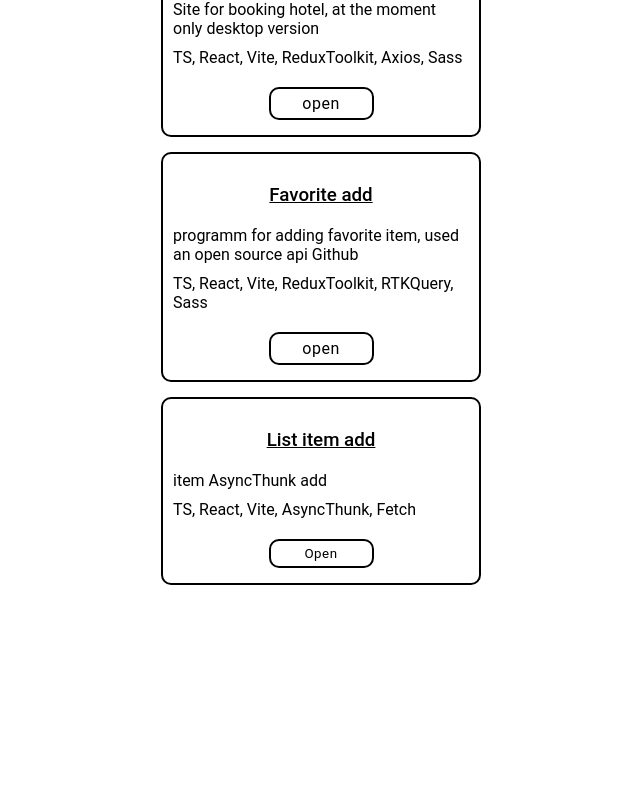
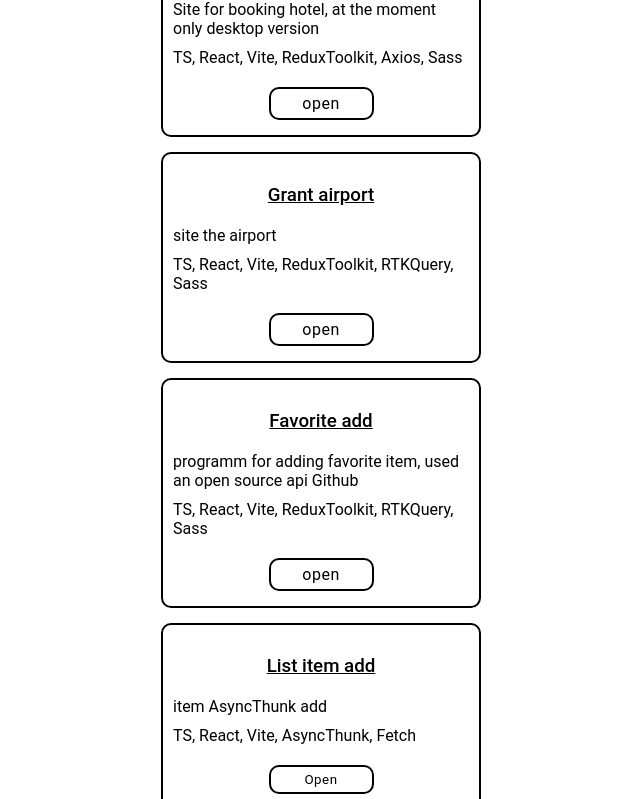
Before and after one commit to webdotG/projects, a React (Vite) app: page / in a window 1280 px wide. Shown: the part 475-1274 px from the top of the page, without its empty margins (319-959 px from the left). Before the commit the page ends 1075 px from the top, so only its background shows below. Built offline with nearby package versions, Linux system fonts and the light colour scheme.

Commit message:
add item

```diff
--- a/src/App.tsx
+++ b/src/App.tsx
@@ -40,6 +40,12 @@ function App() {
           <a className={style.item_link} href='https://webdotg.github.io/six_citise/' target="_blank">open</a>
         </li>
         <li className={style.item_wrapper}>
+          <h3 className={style.item_title}>Grant airport</h3>
+          <p className={style.item_description}>site the airport</p>
+          <p className={style.item_stack}>TS, React, Vite, ReduxToolkit, RTKQuery, Sass</p>
+          <a className={style.item_link} href='https://webdotg.github.io/airport/' target="_blank">open</a>
+        </li>
+        <li className={style.item_wrapper}>
           <h3 className={style.item_title}>Favorite add</h3>
           <p className={style.item_description}>programm for adding favorite item, used an open source api Github</p>
           <p className={style.item_stack}>TS, React, Vite, ReduxToolkit, RTKQuery, Sass</p>
```
